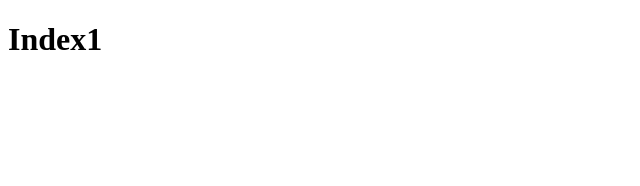
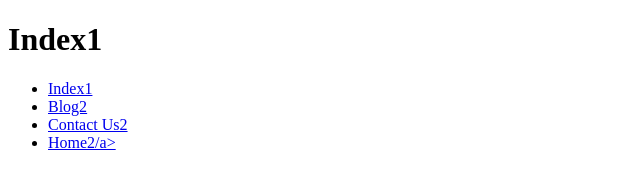
Before and after one commit to sonaruser10p/sonaruser10p.github.io, a plain HTML site: page server2/index1.html in a window 1280 px wide. Shown: the whole page, without its empty margins (0-640 px from the left). Drawn offline with Linux system fonts and the light colour scheme.

Commit message:
Update index1.html

```diff
--- a/server2/index1.html
+++ b/server2/index1.html
@@ -21,5 +21,20 @@
 
       <h1>Index1</h1>
 
+	  <ul>
+			<li>
+              <a href="index1.html">Index1</a>
+            </li>
+            <li>
+              <a href="blog2.html">Blog2</a>
+            </li>
+            <li>
+              <a href="contact-us2.html">Contact Us2</a>
+            </li>
+            <li>
+              <a href="server2-index.html">Home2/a>
+            </li>
+          </ul>
+
     </body>
 </html>
```
